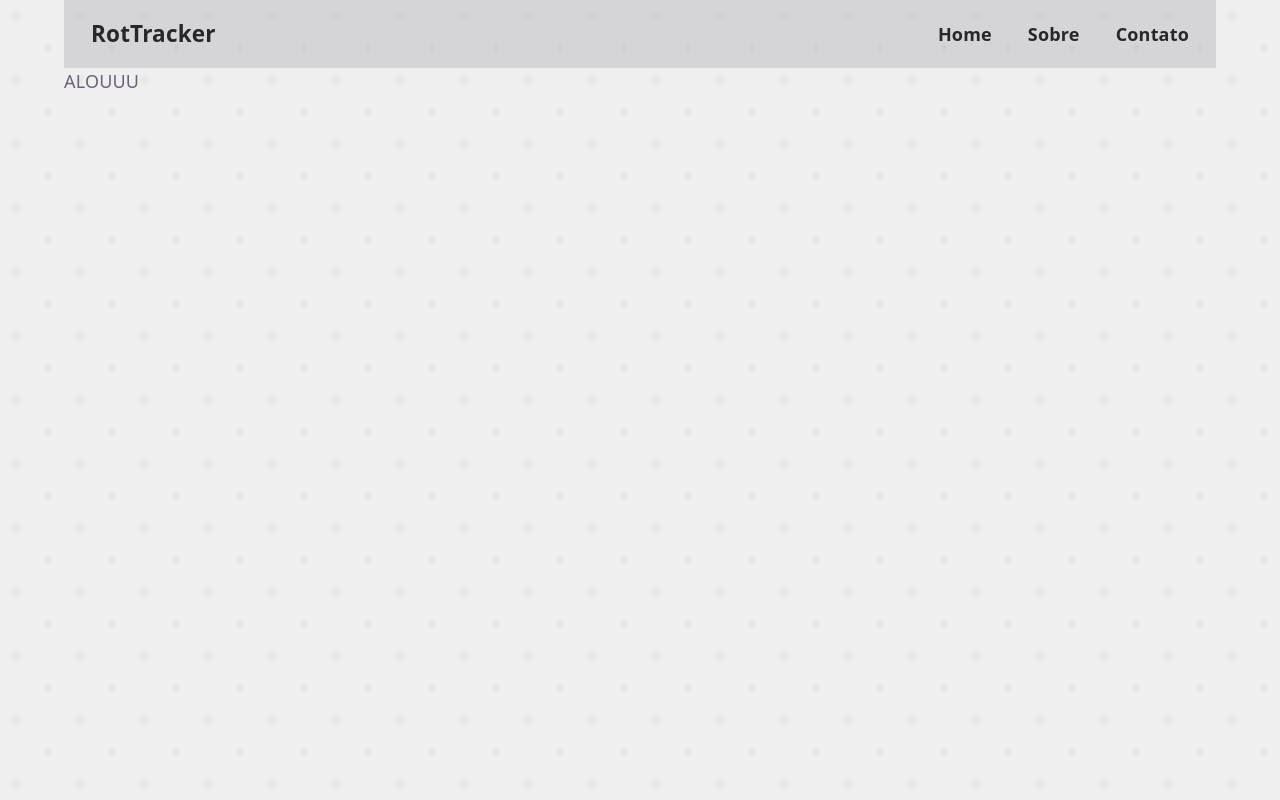
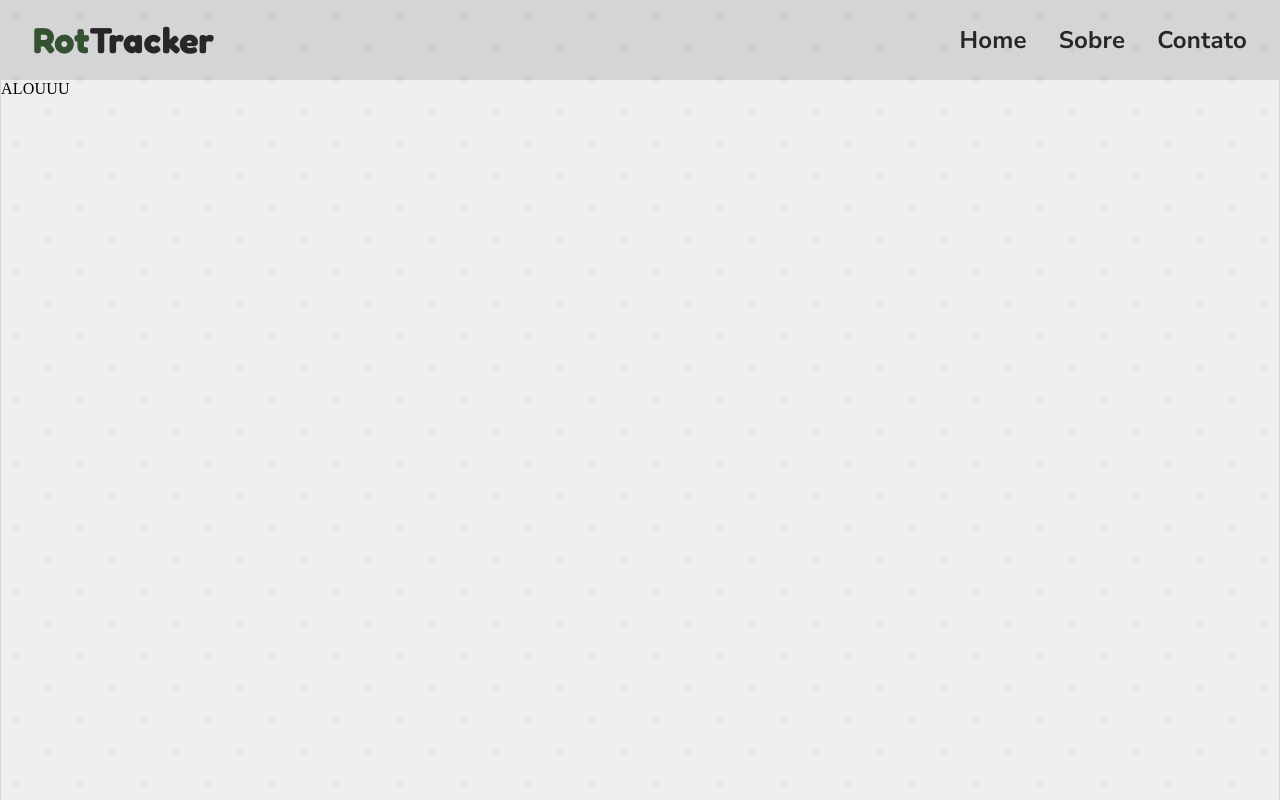
Before and after one commit to HayanoIche/RotTracker-FrontEnd, a React (Vite) app: page / in a window 1280 px wide. Built offline with nearby package versions, Linux system fonts and the light colour scheme.

Commit message:
feat: header implementado

```diff
--- a/index.html
+++ b/index.html
@@ -4,6 +4,11 @@
     <meta charset="UTF-8" />
     <link rel="icon" type="image/svg+xml" href="/favicon.svg" />
     <meta name="viewport" content="width=device-width, initial-scale=1.0" />
+    <link rel="preconnect" href="https://fonts.googleapis.com">
+    <link rel="preconnect" href="https://fonts.gstatic.com" crossorigin>
+
+    <link href="https://fonts.googleapis.com/css2?family=Fredoka:wght@300..700&family=Nunito+Sans:opsz,wght@6..12,200..1000&display=swap" rel="stylesheet">
+
     <title>rottracker-frontend</title>
   </head>
   <body>
--- a/src/components/header/Header.tsx
+++ b/src/components/header/Header.tsx
@@ -36,21 +36,20 @@ export default function Header() {
     return (
         <header className="
             sticky top-0 z-50
-            mx-auto w-full max-w-5xl
+            mx-auto w-full max-w-8xl
             bg-gradient-to-b bg-zinc-500/20
         ">
-            <nav className="flex flex-wrap md:flex-nowrap items-center justify-between px-6 py-4">
-
-                {/* LOGO / NOME */}
+            <nav className="flex flex-wrap md:flex-nowrap items-center justify-between px-8 py-5">
                 <Link
                     to="/"
                     onClick={closeMenu}
-                    className="text-xl font-bold text-zinc-800"
+                    className="text-zinc-800 font-title text-4xl font-bold"
                 >
-                    RotTracker
+                    <span className="text-[var(--g3)]">Rot</span>
+                    <span>Tracker</span>
                 </Link>
 
-                {/* MENU HAMBÚRGUER */}
+                {/* MENU HAMBÚRGUi */}
                 <MenuButton
                     isOpen={isOpen}
                     onClick={() => setIsOpen(!isOpen)}
@@ -62,6 +61,7 @@ export default function Header() {
                     overflow-hidden md:overflow-visible
                     transition-all duration-300 ease-in-out
                     ${isOpen ? 'max-h-60 opacity-100 pt-4' : 'max-h-0 opacity-0 md:max-h-none md:opacity-100 md:pt-0'}
+                    font-text text-2xl font-bold
                 `}>
                     <ul className="
                         flex flex-col md:flex-row
--- a/src/index.css
+++ b/src/index.css
@@ -1,21 +1,15 @@
 @import "tailwindcss";
 
+@theme {
+    --font-title: "Fredoka", sans-serif;
+    --font-text: "Nunito Sans", sans-serif;
+}
+
 :root {
-  --text: #6b6375;
-  --text-h: #08060d;
-  --bg: #fff;
-  --border: #e5e4e7;
-  --code-bg: #f4f3ec;
-  --accent: #aa3bff;
-  --accent-bg: rgba(170, 59, 255, 0.1);
-  --accent-border: rgba(170, 59, 255, 0.5);
-  --social-bg: rgba(244, 243, 236, 0.5);
-  --shadow:
-    rgba(0, 0, 0, 0.1) 0 10px 15px -3px, rgba(0, 0, 0, 0.05) 0 4px 6px -2px;
-
-  --sans: system-ui, 'Segoe UI', Roboto, sans-serif;
-  --heading: system-ui, 'Segoe UI', Roboto, sans-serif;
-  --mono: ui-monospace, Consolas, monospace;
+  --g1: #adbda5;
+  --g2: #647e5c;
+  --g3: #345231;
+  --text-main: #777777;
 
   font: 18px/145% var(--sans);
   letter-spacing: 0.18px;
--- a/src/layouts/LayoutBase.tsx
+++ b/src/layouts/LayoutBase.tsx
@@ -2,12 +2,17 @@ import { Outlet } from "react-router-dom";
 import Header from "../components/header/Header";
 import bg from '../assets/bg.png';
 
-export default function LayoutBase()
-{
+export default function LayoutBase() {
     return (
-        <div className="min-h-screen bg-repeat" style={{ backgroundImage: `url(${bg})`}} >
-            <div className="min-h-screen top-0 z-50 mx-auto w-full max-w-5xl">
-                <Header/>
+        <div
+            className="min-h-screen bg-repeat"
+            style={{ backgroundImage: `url(${bg})` }}
+        >
+            <div className="
+                min-h-screen mx-auto w-full max-w-7xl
+                border-x border-zinc-500/20
+            ">
+                <Header />
 
                 <main>
                     <Outlet />
```
Also changed, not shown: src/assets/background.png (deleted).
